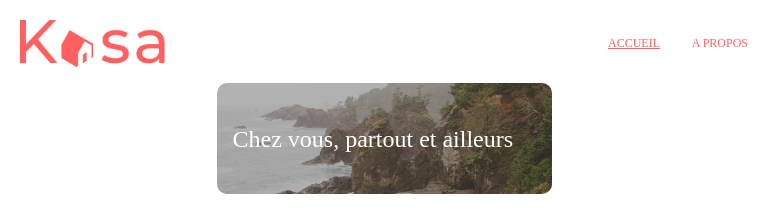
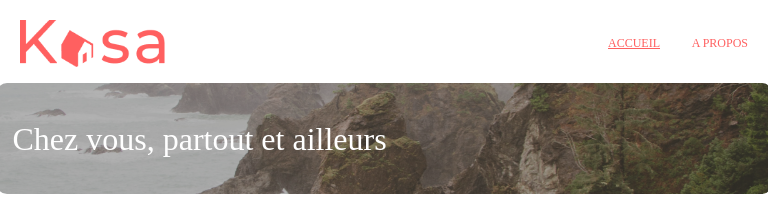
Before and after one commit to clarabernadou/Kasa, a React (Create React App) app in the folder client/: page / in a window 768 px wide. Shown: the top 212 px of the page. Built offline with nearby package versions, Linux system fonts and the light colour scheme; grey boxes are pictures that could not be loaded.

Commit message:
Media query on tablets

```diff
--- a/client/src/components/bars/aboutBars.css
+++ b/client/src/components/bars/aboutBars.css
@@ -90,3 +90,18 @@
         margin: 10px;
     }
 }
+
+@media (min-width: 768px) and (max-width: 1024px) {
+    .aboutContainer {
+        display: flex;
+        align-items: center;
+    }
+
+    .aboutBar {
+        width: 775px;
+    }
+
+    .aboutBarOptions {
+        width: 775px;
+    }
+}
--- a/client/src/components/sections/aboutSection/aboutSection.css
+++ b/client/src/components/sections/aboutSection/aboutSection.css
@@ -49,3 +49,19 @@
         border-radius: 10px;
     }
 }
+
+@media (min-width: 768px) and (max-width: 1024px) {
+    .aboutContainer {
+        margin: 20px 20px 0 20px !important;
+    }
+
+    .aboutImg {
+        width: 775px;
+        border-radius: 10px;
+    }
+
+    .aboutBackground {
+        width: 775px;
+        border-radius: 10px;
+    }
+}
--- a/client/src/components/sections/cardsSection/cardsSection.css
+++ b/client/src/components/sections/cardsSection/cardsSection.css
@@ -8,7 +8,6 @@ body {
 
 .cards {
     background-color: #F6F6F6;
-
     display: flex;
     flex-wrap: wrap;
     justify-content: center;
@@ -28,3 +27,15 @@ body {
         gap: 20px;
     }
 }
+
+@media (min-width: 768px) and (max-width: 1024px) {
+    .cardsSection {
+        margin: 0 30px;
+    }
+
+    .cards {
+        gap: 20px;
+        padding: 30px;
+        border-radius: 10px;
+    }
+}
--- a/client/src/components/sections/sloganSection/sloganSection.css
+++ b/client/src/components/sections/sloganSection/sloganSection.css
@@ -45,9 +45,7 @@
     .sloganImg{
         width: 335px;
         height: 111px;
-
         justify-content: flex-start;
-
         border-radius: 10px;
     }
 
@@ -67,3 +65,19 @@
         margin-left: 16px;
     }
 }
+
+@media (min-width: 768px) and (max-width: 1024px) {
+    .sloganImg {
+        width: 775px;
+        border-radius: 10px;
+    }
+
+    .sloganBackground {
+        width: 775px;
+        border-radius: 10px;
+    }
+
+    .sloganImg h1 {
+        font-size: 32px;
+    }
+}
```
